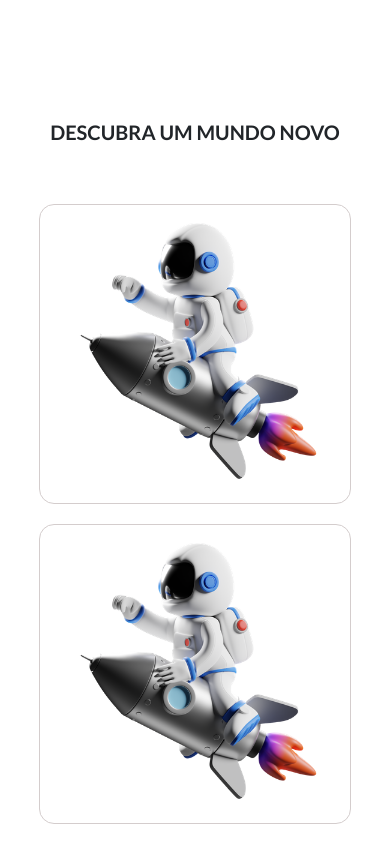
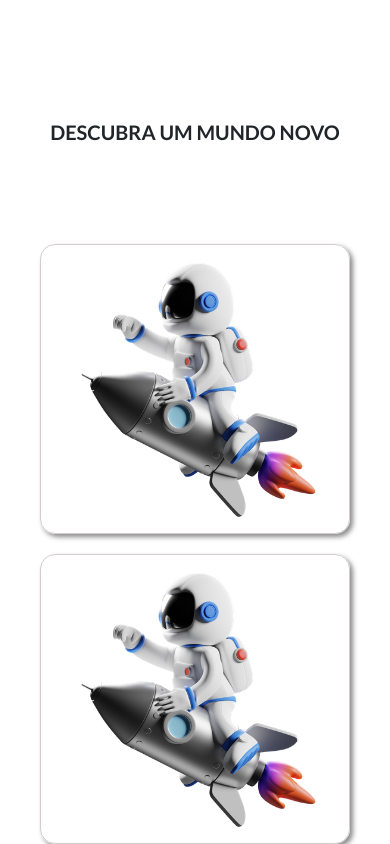
Before and after one commit to carlosbarros007/teste, a plain HTML site: page index.html in a window 390 px wide. Shown: the part 680-1524 px from the top of the page. Drawn offline with nearby package versions, Linux system fonts and the light colour scheme.

Commit message:
correção de bugs e finalização dos cards

```diff
--- a/assets/style/cabecalho/nav__bar.css
+++ b/assets/style/cabecalho/nav__bar.css
@@ -5,7 +5,7 @@
 
 .nav__bar{
 
-    position: relative;
+
     width: 100%;
     /* definir um padding para menu caso a logo seja alterada  */
     display: flex;
--- a/assets/style/cabecalho/nav__bar__responsivo.css
+++ b/assets/style/cabecalho/nav__bar__responsivo.css
@@ -20,6 +20,10 @@
         overflow-y: hidden;
         transition: .3s ease-in-out;
 
+        z-index: 1;
+
+        overflow: hidden;
+
     }
 
 
--- a/assets/style/secao__cards/secao__cards.css
+++ b/assets/style/secao__cards/secao__cards.css
@@ -1,43 +1,42 @@
-.secao__cards {
+/* .secao__cards {
+
+} */
+
+.secao__card__conteudo{
   width: 100vw;
-    display: flex;
-    flex-direction: column;
+  display: grid;
+  grid-template-columns: repeat(4, 1fr);
+  grid-gap: 20px;
   align-items: center;
   justify-content: center;
+  padding: 40px;
+
 }
+
+
 
 .secao__card__titulo > h2 {
   text-align: center;
   font-family: var(--font__lato);
   font-weight: 600;
   text-transform: uppercase;
-
   margin-bottom: 60px;
 }
 
-  .secao__card__conteudo {
-    display: flex;
-    flex-direction: row;
-    flex-wrap: wrap;
-    align-items: center;
-    justify-content: space-around;
-  }
-
 .secao__card__conteudo__card {
-    width: 25%;
-    height: 300px;
+  width: 100%;
   border: 1px solid rgb(212, 205, 205);
   border-radius: 15px;
   padding: 10px 20px;
   position: relative;
   overflow: hidden;
+  box-shadow: 3px 3px 5px 0px rgba(0,0,0,0.46);
 }
 
 .secao__card__conteudo__card img {
   width: 100%;
   transition: transform 0.3s ease;
 }
-
 
 .secao__card__conteudo__card:hover main {
   opacity: 1;
@@ -51,25 +50,33 @@
   width: 100%;
   height: 100%;
   opacity: 0;
-    background: linear-gradient(-45deg, #FF9837 0%, #ff0f7b 100% );;
+  background: linear-gradient(-45deg, #FF9837 0%, #ff0f7b 100%);
   color: #fff;
   padding: 20px;
   display: flex;
   flex-direction: column;
   justify-content: center;
   align-items: center;
-    transition: opacity 0.9s ease, transform 0.3s  ease-in-out;
+  transition: opacity 0.9s ease, transform 0.3s ease-in-out;
   transform: translateY(100%);
 }
 
 .secao__card__conteudo__card h4 {
-    font-size: 20px;
+  font-size: 1.2em;
   font-weight: 800;
   font-family: var(--font__lato);
-    margin-bottom: 10px;
+  overflow: hidden;
+  height: 15%;
 }
 
 .secao__card__conteudo__card p {
-    font-size: 16px;
+  font-size: 1em;
   text-align: center;
+  overflow: hidden;
 }
+
+@media screen and (max-width: 767px) {
+  .secao__cards {
+    grid-template-columns: 1fr;
+  }
+}
--- a/assets/style/secao__cards/secao__cards__responsivo.css
+++ b/assets/style/secao__cards/secao__cards__responsivo.css
@@ -1,17 +1,17 @@
-@media screen and (max-width: 900px) {
+ @media screen and (max-width: 768px) {
 
 
-    .secao__card__conteudo{
+  .secao__card__conteudo{
+    width: 100%;
+    height: 100%;
+    grid-template-columns: repeat(2, 1fr);
+    justify-items: center;
+    align-items: center;
+    gap: 20px;
+    margin: 0;
+  }
 
-        justify-content: flex-start;
-        gap: 20px;
 
-    }
-
-    .secao__card__conteudo__card {
-      width: 40%;
-
-    }
   }
 
 
@@ -23,13 +23,15 @@
     }
 
 
-    .secao__card__conteudo__card {
-      width: 80%;
-    }
+
 
     .secao__card__conteudo{
-
-        justify-content: center;
-        gap: 20px;
+      width: 100%;
+      height: 100%;
+      grid-template-columns: repeat(1, 1fr);
+      justify-items: center;
+      align-items: center;
+      gap: 20px;
+      margin: 0;
     }
   }
--- a/index.html
+++ b/index.html
@@ -185,12 +185,22 @@
 
                 </div>
 
+                <div class="secao__card__conteudo__card">
 
+                    <header>
+                       <img src="assets/imagens/astronaut.png" alt="">
+                    </header>
 
+                    <main>
+                        <h4>Metodologia Diferenciada</h4>
 
+                        <p>Lorem ipsum dolor, sit amet consectetur adipisicing elit. Laborum harum nesciunt
+                            excepturi voluptatem dolorem voluptas numquam velit! Nobis impedit repudiandae
+                            saepe magni reiciendis dolore, labore a excepturi quibusdam. Voluptates, soluta!
+                        </p>
+                    </main>
 
-
-
+                </div>
             </main>
 
 
```
Lines whose indentation alone changed are shown as unchanged.
